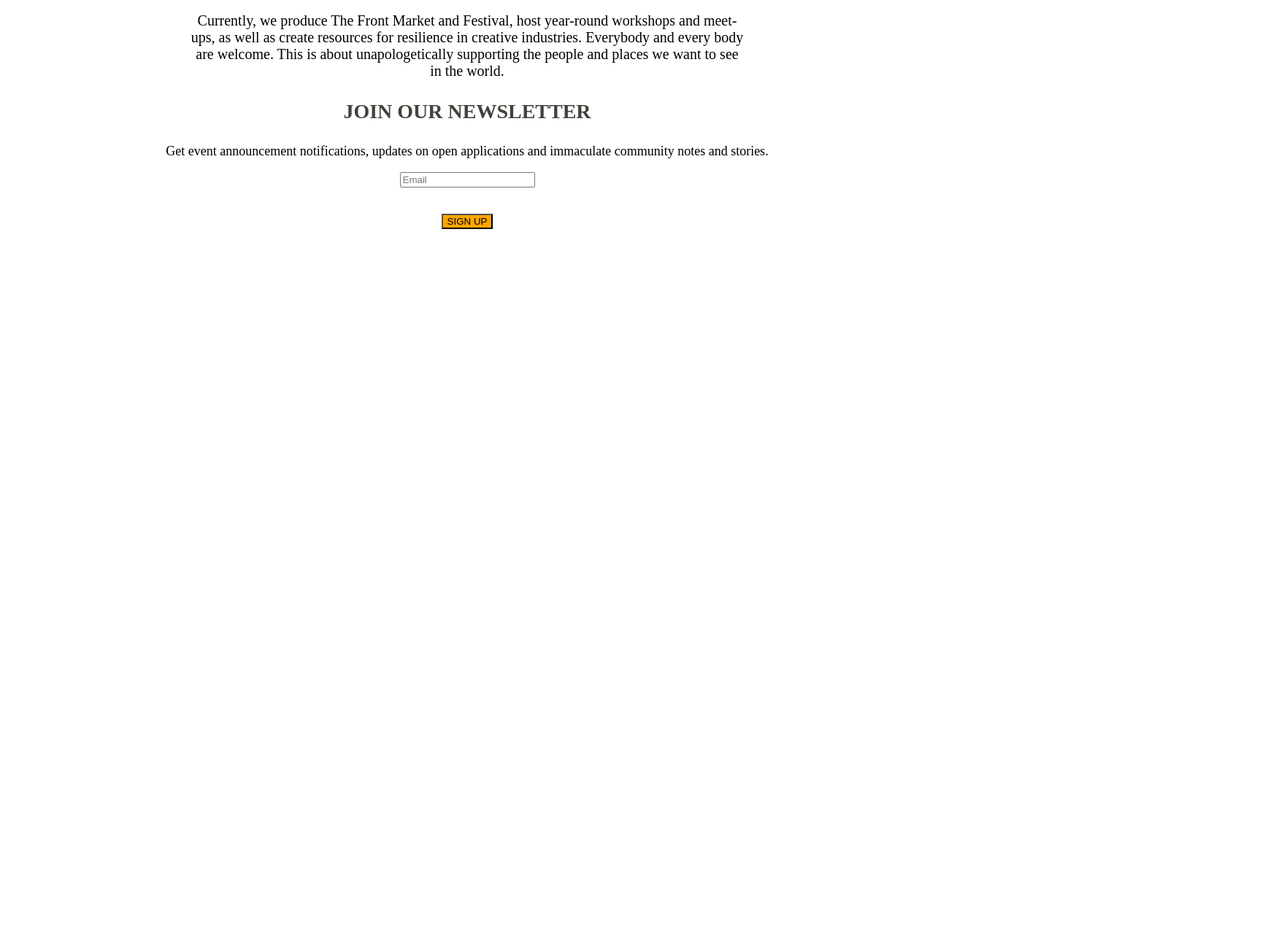
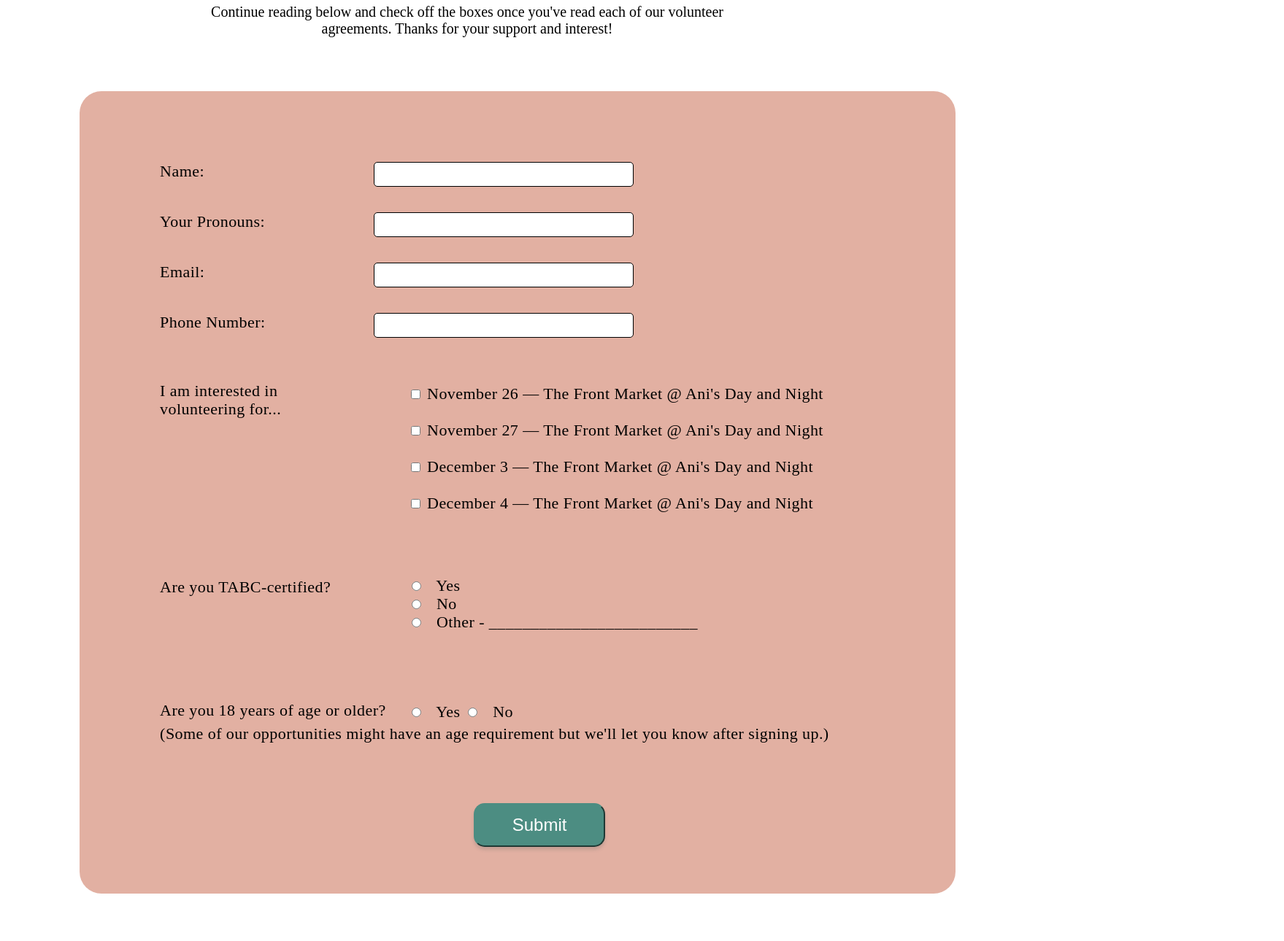
Before and after one commit to ishanibhavsar/UX_UI_HW_18, a plain HTML site: page index.html in a window 1280 px wide. Shown: the part 510-1800 px from the top of the page at 73% size, 1759 px wide, since content can reach past the window. Before the commit the page ends 832 px from the top, so only its background shows below. Drawn offline with Linux system fonts and the light colour scheme.

Commit message:
Volunteer form

```diff
--- a/CSS/style.css
+++ b/CSS/style.css
@@ -7,6 +7,10 @@ ul {
   float: left;
   justify-content: center;
 }
+
+
+
+
 
 header {
     height: 201px;
@@ -39,11 +43,47 @@ header {
     color: #000000;
 }
 
+.field{
+  max-width: 60%;
+margin-left: 15%;
+border-color: black;
+border-width: 1px;
+
+}
+
+.rectangle{
+  width: 1200px;
+  height: 1100px;
+  margin-left: 8%;
+  top: 758px;
+  background: #E2B0A2;
+  border-radius: 30px;
+
+  font-family: 'Raleway';
+font-style: normal;
+font-weight: 250;
+font-size: 22px;
+line-height: 25px;
+
+letter-spacing: 0.02em;
+}
 
 
+.btncolorsetting{
+  margin-left: 45%;
+  margin-top: 3%;
+align-items: center;
+  background: #4C8D82;
+  border-color: #4C8D82;
+box-shadow: 0px 4px 4px rgba(107, 107, 107, 0.25);
+border-radius: 15px;
+width: 180px;
+height: 60px;
 
+font-size: x-large;
+color: #FFFFFF;
 
-
+}
 
   .footerClass {
     font-family: 'Raleway';
@@ -60,7 +100,7 @@ header {
     font-weight: 400;
     font-size: 18px;
     text-align: center;
-    color: #000000;
+    color: #44413C;
     }
 
     .center-block {
@@ -75,3 +115,80 @@ header {
       margin-left: auto;
       background-color:orange;
     }
+
+    .backgroundsize{
+      background-color:#4C8D82 ;
+      padding: 3%;
+  }
+
+.signupFormInputClass{
+ width: 350px;
+height: 30px;
+background: #FFFFFF;
+border: 1px solid #000000;
+border-radius: 5px;
+left: 40%;
+position:absolute;
+}
+
+#inputbox {
+  display: flex;
+  align-items:flex-start;
+  flex-direction: column;
+}
+
+.signupFormClass{
+  margin-left: 5em;
+  width: auto;
+}
+
+.signupFormClass1{
+  margin-left: 5em;
+}
+
+.checkboxClass {
+  left: 37.5%;
+  top: -68px;
+  position:relative;
+}
+
+.radioClass {
+  left: 37.5%;
+  top: -49px;
+  position:relative;
+}
+
+.radioClass1 {
+  left: 37.5%;
+  top: -45px;
+  position:relative;
+}
+
+.signupFormClass2{
+  margin-left: 5em;
+  margin-top: -40px;
+}
+
+
+
+}
+@media only screen and (max-width:600px) {
+  /* For mobile phones: */
+  .menu, .main, .right {
+    width: 100%;
+  }
+}
+
+.main {
+  float: left;
+  width: 60%;
+  padding: 0 20px;
+  overflow: hidden;
+}
+.right {
+  background-color: lightblue;
+  float: left;
+  width: 20%;
+  padding: 10px 15px;
+  margin-top: 7px;
+}
--- a/index.html
+++ b/index.html
@@ -2,6 +2,7 @@
 <html>
 
 <head>
+    <meta name="viewport" content="width=device-width, initial-scale=1.0">
     <link rel="stylesheet" href="CSS/style.css">
 </head>
 
@@ -21,6 +22,10 @@
     </nav>
 </header>
 
+<br>
+<br>
+<br>
+
 <div class="para1">
     <h1 class="textsetting1">Future Front Volunteer Sign Up Form
     </h1>
@@ -34,9 +39,123 @@
         which includes access to our learning
         club and all of our most of our events year-round.</p>
 
-            <p class="textsetting">Continue reading below and check off the boxes once you've read each of our volunteer agreements.
+    <p class="textsetting">Continue reading below and check off the boxes once you've read each of our volunteer
+        agreements.
         Thanks for your support and interest!
     </p>
+
+    <br>
+    <br>
+    <br>
+
+</div>
+
+
+
+
+
+
+<div class="rectangle">
+    <br>
+    <br>
+    <br>
+    <div id="inputbox">
+        <div>
+            <p class="signupFormClass">
+                Name: <input class="signupFormInputClass" type="" placeholder="" aria-label="Search">
+            </p>
+        </div>
+        <div>
+            <p class="signupFormClass">
+                Your Pronouns: <input class="signupFormInputClass" type="" placeholder="" aria-label="Search">
+            </p>
+        </div>
+        <div>
+            <p class="signupFormClass">
+                Email:
+
+                <input class="signupFormInputClass" type="" placeholder="" aria-label="Search">
+            </p>
+        </div>
+        <div>
+            <p class="signupFormClass">
+                Phone Number:
+
+                <input class="signupFormInputClass" type="" placeholder="" aria-label="Search">
+            </p>
+        </div>
+    </div>
+
+    <div>
+        <div>
+            <br>
+            <p class="signupFormClass1">
+                I am interested in <br>volunteering for...</p>
+        </div>
+
+        <div class="checkboxClass">
+
+            <input type="checkbox" id="event1" name="event1" value="date26" class="">
+            <label for="event1"> November 26 — The Front Market @ Ani's Day and Night
+            </label><br>
+            <br>
+            <input type="checkbox" id="event2" name="event2" value="date27">
+            <label for="event2"> November 27 — The Front Market @ Ani's Day and Night
+            </label><br>
+            <br>
+            <input type="checkbox" id="event3" name="event3" value="date3">
+            <label for="event1"> December 3 — The Front Market @ Ani's Day and Night
+            </label><br>
+            <br>
+            <input type="checkbox" id="event4" name="event4" value="date4">
+            <label for="event1"> December 4 — The Front Market @ Ani's Day and Night
+            </label><br>
+        </div>
+
+        <div></div>
+        <p class="signupFormClass1">
+            Are you TABC-certified?
+        </p>
+    </div>
+    <div class="radioClass">
+
+        <input type="radio" id="yes" name="check" value="Yes">
+          <label for="yes">Yes</label><br>
+
+        <input type="radio" id="no" name="check" value="No">
+          <label for="no">No</label><br>
+
+        <input type="radio" id="other" name="check" value="Other">
+          <label for="other">Other - _________________________</label><br>
+
+    </div>
+    <br>
+    <div>
+        <p class="signupFormClass1">
+            Are you 18 years of age or older? </p>
+        <div class="radioClass1">
+            <input type="radio" id="yes" name="check" value="Yes">
+              <label for="yes">Yes</label>
+            <input type="radio" id="no" name="check" value="No">
+              <label for="no">No</label>
+        </div>
+        <p class="signupFormClass2">
+            (Some of our opportunities might have an age requirement but we'll let you know after signing up.)
+        </p>
+    </div>
+    <br>
+    <div>
+        <button class="btncolorsetting" type="submit">Submit</button>
+    </div>
+
+    </signupform>
+</div>
+</div>
+<br>
+<br>
+<br>
+
+
 </div>
 
 <div class="para2">
@@ -47,10 +166,13 @@
         This is about unapologetically supporting the people and places we want to see in the world.
     </p>
 </div>
-
+<br>
+<br>
+<br>
 
 <footer>
     <div>
+        <div class="container-fluid backgroundsize">
             <p class="footerClass">JOIN OUR NEWSLETTER</p>
             <p class="footerPara">Get event announcement notifications, updates on open applications and immaculate
                 community notes and
@@ -59,6 +181,8 @@
             <input type="text" id="lname" name="lname" placeholder="Email" class="center-block"><br><br>
             <button class="center-button">SIGN UP</button>
         </div>
+    </div>
 </footer>
 
+
 </html>
```
Also changed, not shown: 1 other file. Lines whose indentation alone changed are shown as unchanged.
